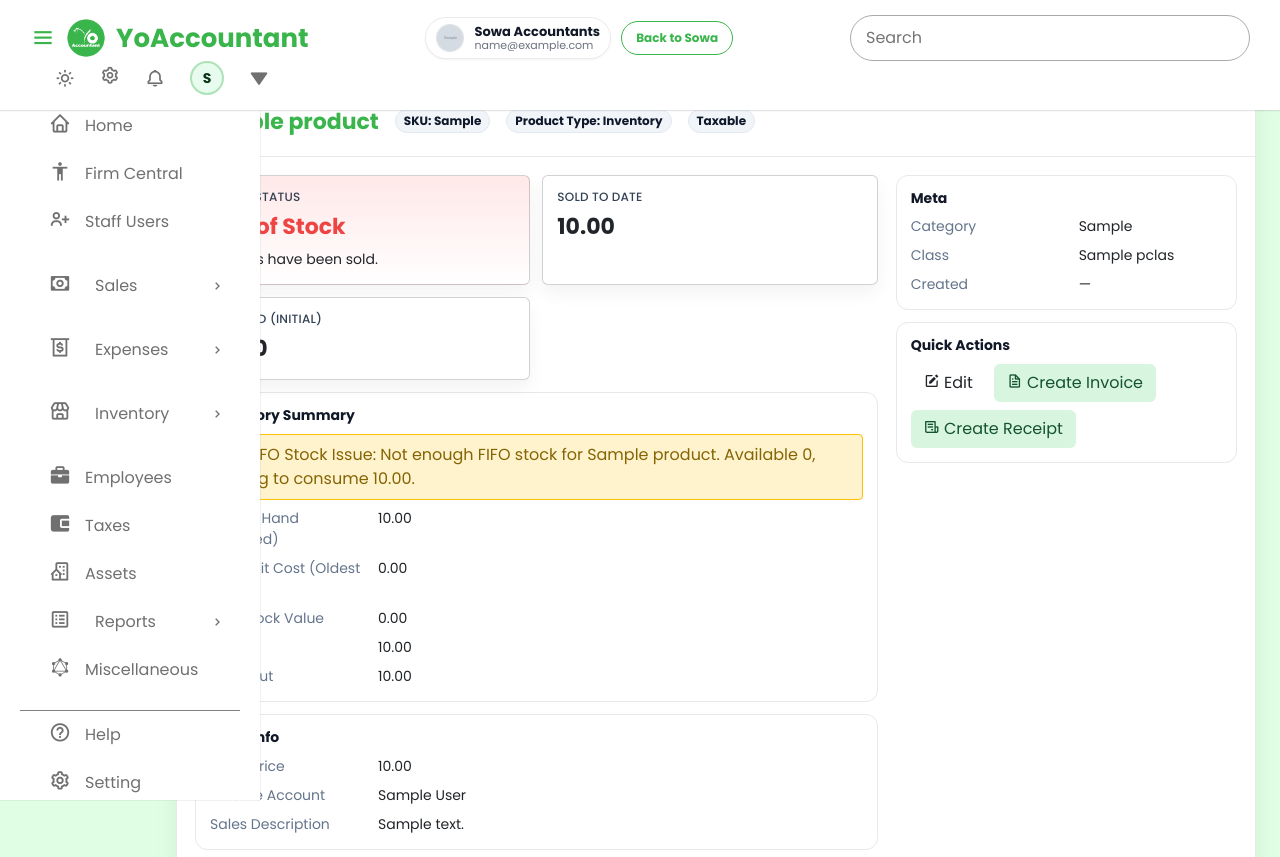
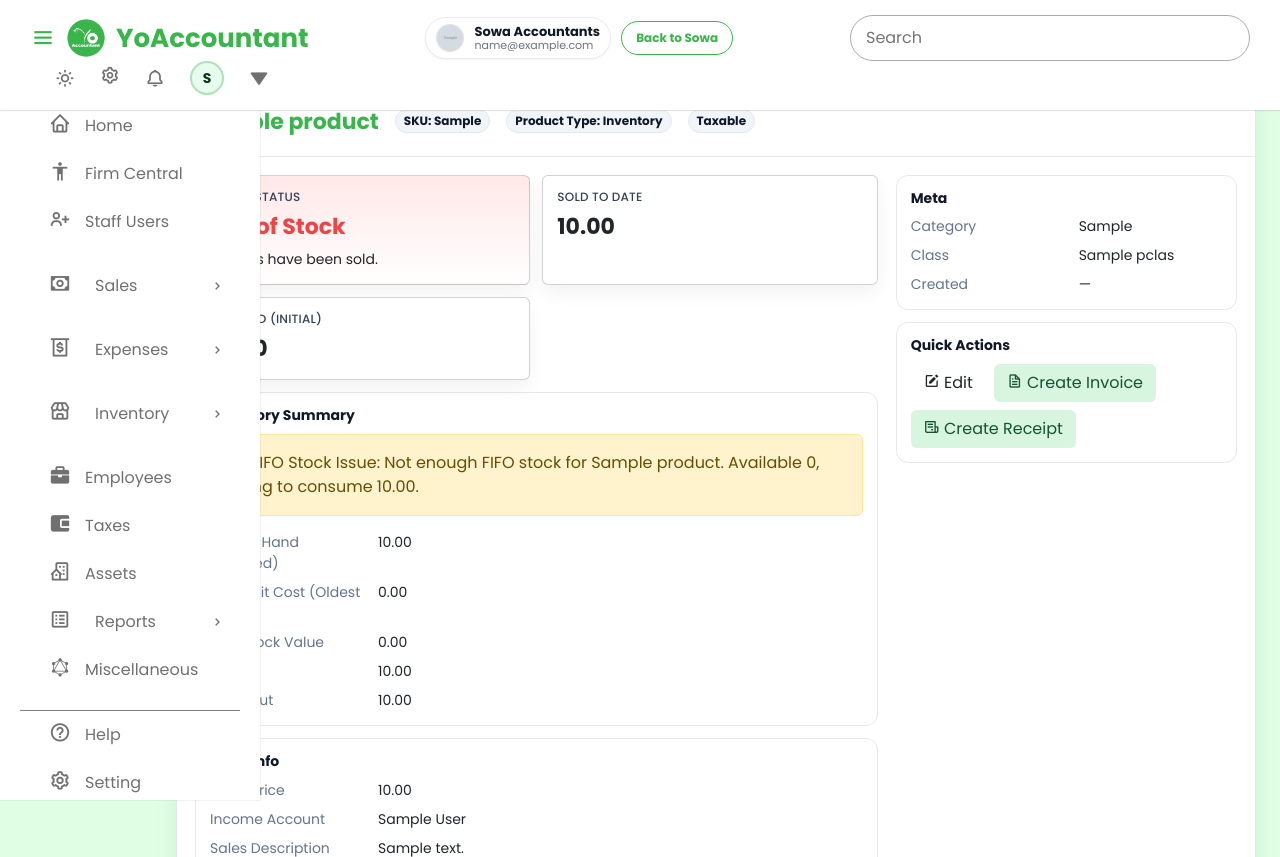
Before and after one commit to iacreations/sowa-accountants, a Django app: page /inventory/products/1/ in a window 1280 px wide. Shown: the top 857 px of the page. Run offline with Django 4.2, Linux system fonts and the light colour scheme; a user stored in the database is signed in; tables that the repository leaves empty hold one stand-in row (values such as "Sample post"); grey boxes marked "Sample" are stand-in pictures; parts of the project's set-up code (start-up, migrations or seed data) failed here and were passed over; some libraries are stand-ins or nearby versions.

Commit message:
Use consistent alert CSS class for FIFO warning in product_detail template
Agent-Logs-Url: https://github.com/iacreations/sowa-accountants/sessions/23bdfd37-c8bb-43f3-880d-e07da58b2832

Co-authored-by: iacreations <199164705+iacreations@users.noreply.github.com>

```diff
--- a/inventory/templates/product_detail.html
+++ b/inventory/templates/product_detail.html
@@ -99,7 +99,7 @@
         <div class="sec" style="margin-bottom:12px;">
           <h4>Inventory Summary</h4>
           {% if fifo_warning %}
-          <div style="background:#fff3cd;border:1px solid #ffc107;color:#856404;padding:8px 12px;border-radius:4px;margin-bottom:8px;">{{ fifo_warning }}</div>
+          <div class="alert alert-warning" role="alert">{{ fifo_warning }}</div>
           {% endif %}
           <div class="kv">
             <div class="k">Qty On Hand (Cached)</div><div>{{ product.quantity|floatformat:2 }}</div>
```
